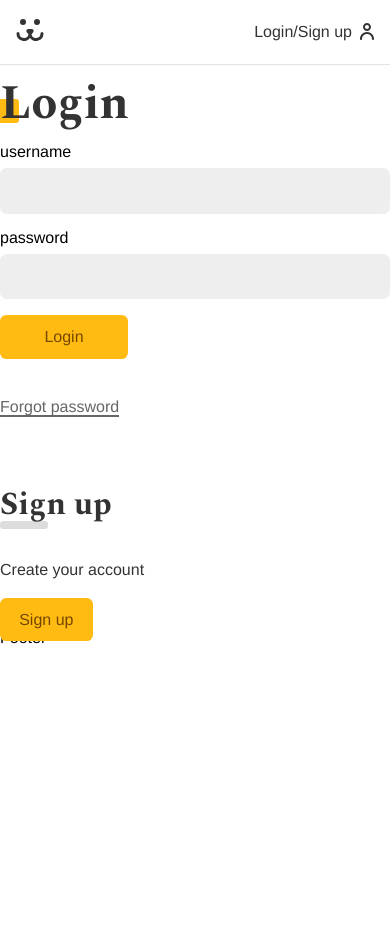
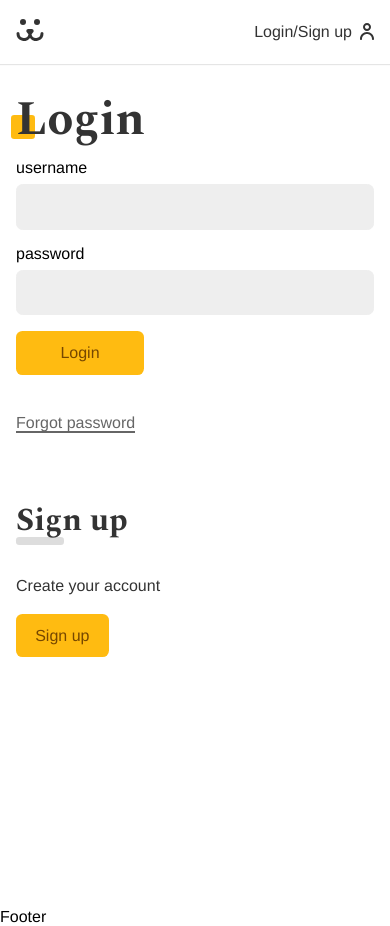
Before and after one commit to meanifreitas/dogs, a React (Vite) app: page /login in a window 390 px wide. Before the commit the page ends 844 px from the top, so only its background shows below. Built offline with nearby package versions, Linux system fonts and the light colour scheme.

Commit message:
Login style

```diff
--- a/src/Components/Login/Login.jsx
+++ b/src/Components/Login/Login.jsx
@@ -1,4 +1,5 @@
 import React from 'react';
+import styles from './Login.module.css';
 import { Routes, Route, Navigate } from 'react-router-dom';
 import LoginForm from './LoginForm';
 import LoginCreate from './LoginCreate';
@@ -11,7 +12,8 @@
 
   if (logged === true) return <Navigate to='/account' />
   return (
-    <div>
+    <section className={styles.login}>
+      <div className={styles.forms}>
         <Routes>
           <Route path='/' element={<LoginForm />}/>
           <Route path='create' element={<LoginCreate />}/>
@@ -19,6 +21,7 @@
           <Route path='reset' element={<LoginResetPassword />}/>
         </Routes>
       </div>
+    </section>
   );
 }
 
--- /dev/null
+++ b/src/Components/Login/Login.module.css
@@ -0,0 +1,32 @@
+.login {
+  display: grid;
+  grid-template-columns: 1fr 1fr;
+  min-height: 100vh;
+  gap: 2rem;
+}
+
+.login::before {
+  content: '';
+  display: block;
+  background: url('../../Assets/login.jpg') no-repeat center center;
+  background-size: cover;
+}
+
+.forms {
+  max-width: 30rem;
+  padding: 1rem;
+}
+
+@media screen and (max-width: 40rem) {
+  .login {
+    grid-template-columns: 1fr;
+  }
+
+  .login::before {
+    display: none;
+  }
+
+  .forms {
+    max-width: 100%;
+  }
+}
```
Lines whose indentation alone changed are shown as unchanged.
